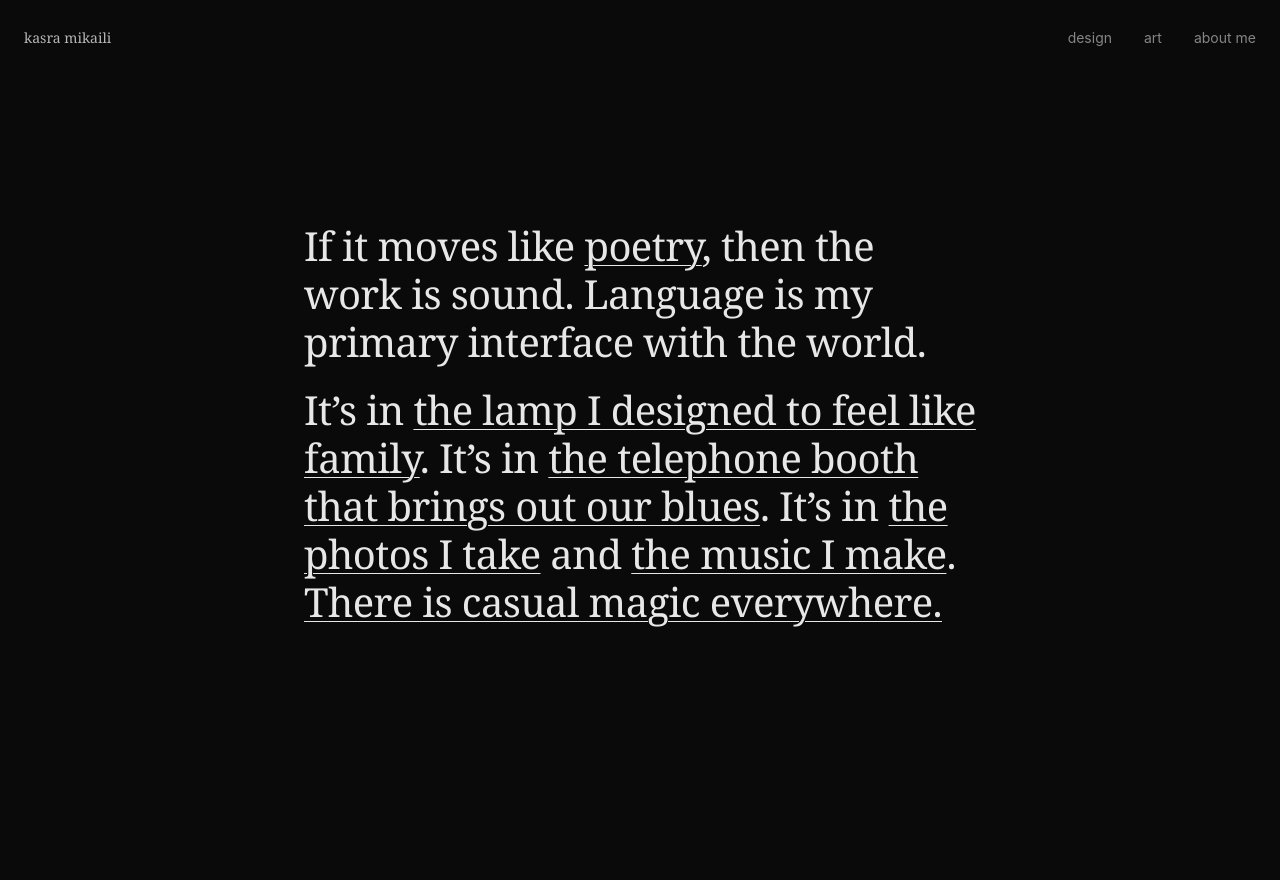
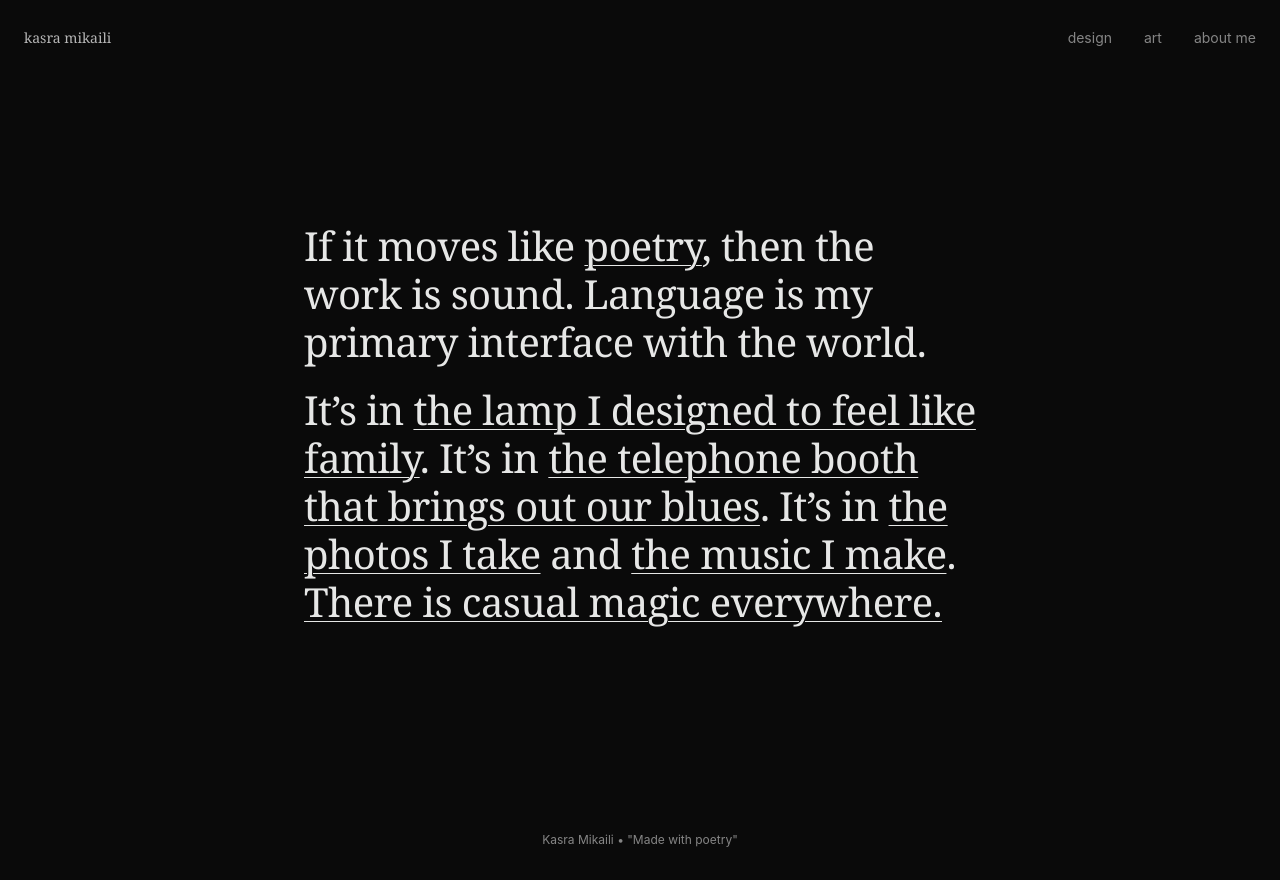
Before and after one commit to daedalusworkshop/portfolio-2026, a Next.js app: page / in a window 1280 px wide. Before the commit the page ends 800 px from the top, so only its background shows below. Built offline with nearby package versions, Linux system fonts and the light colour scheme.

Commit message:
Add minimal footer: 'Kasra Mikaili • Made with poetry'

```diff
--- a/src/app/layout.tsx
+++ b/src/app/layout.tsx
@@ -1,6 +1,7 @@
 import type { Metadata } from 'next'
 import './globals.css'
 import Nav from '@/components/Nav/Nav'
+import Footer from '@/components/Footer'
 
 export const metadata: Metadata = {
   title: { default: 'kasra mikaili', template: '%s — kasra mikaili' },
@@ -13,6 +14,7 @@ export default function RootLayout({ children }: { children: React.ReactNode })
       <body className="min-h-screen antialiased">
         <Nav />
         <main>{children}</main>
+        <Footer />
       </body>
     </html>
   )
--- /dev/null
+++ b/src/components/Footer.tsx
@@ -0,0 +1,9 @@
+export default function Footer() {
+  return (
+    <footer className="px-6 py-8 text-center text-xs text-white/50">
+      <p>
+        Kasra Mikaili • "Made with poetry"
+      </p>
+    </footer>
+  )
+}
```
